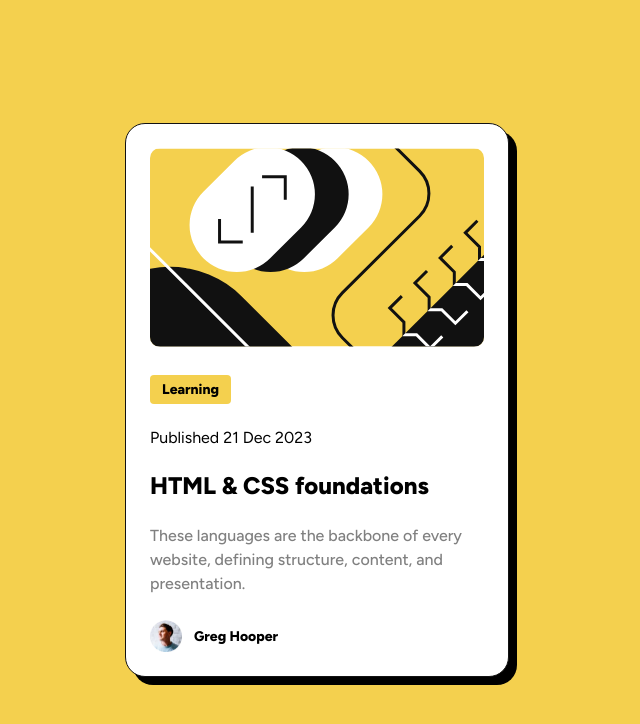
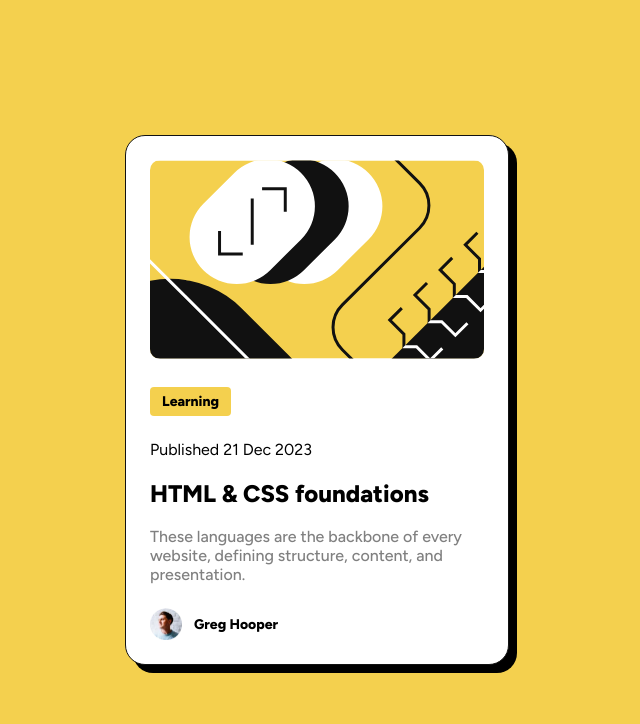
Before and after one commit to Ibtehaj-Ali-1/Blog-card-preview, a plain HTML site: page index.html in a window 1280 px wide. Shown: the whole page, without its empty margins (323-963 px from the left). Drawn offline with Linux system fonts and the light colour scheme.

Commit message:
Completee

```diff
--- a/style.css
+++ b/style.css
@@ -58,7 +58,7 @@ body {
 .heading {
   font-size: 24px;
   font-weight: 800;
-  margin-block: 1.5rem;
+  margin-block: 1.2rem;
 }
 
 .heading:hover {
@@ -69,7 +69,7 @@ body {
 .description {
   font-size: var(--font-p);
   font-weight: 500;
-  line-height: 1.5rem;
+  line-height: 1.2rem;
   color: var(--grey);
 }
 
```
Also changed, not shown: Screenshots/Desktop.png, Screenshots/Mobile.png.
